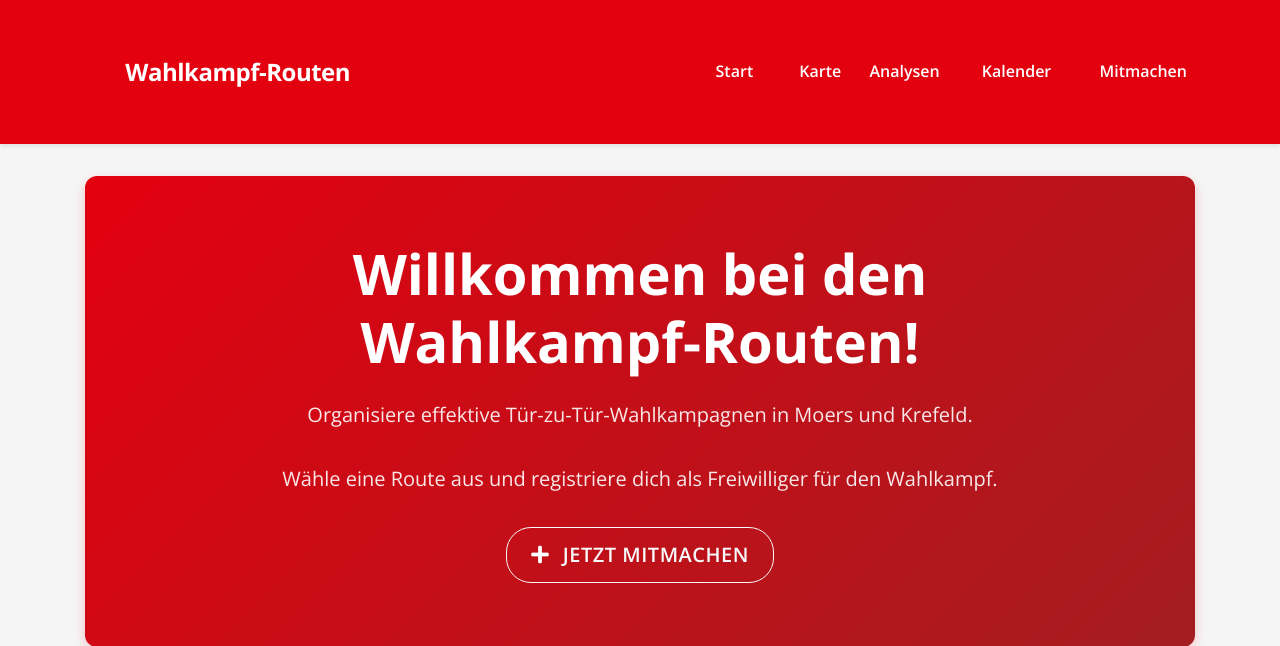
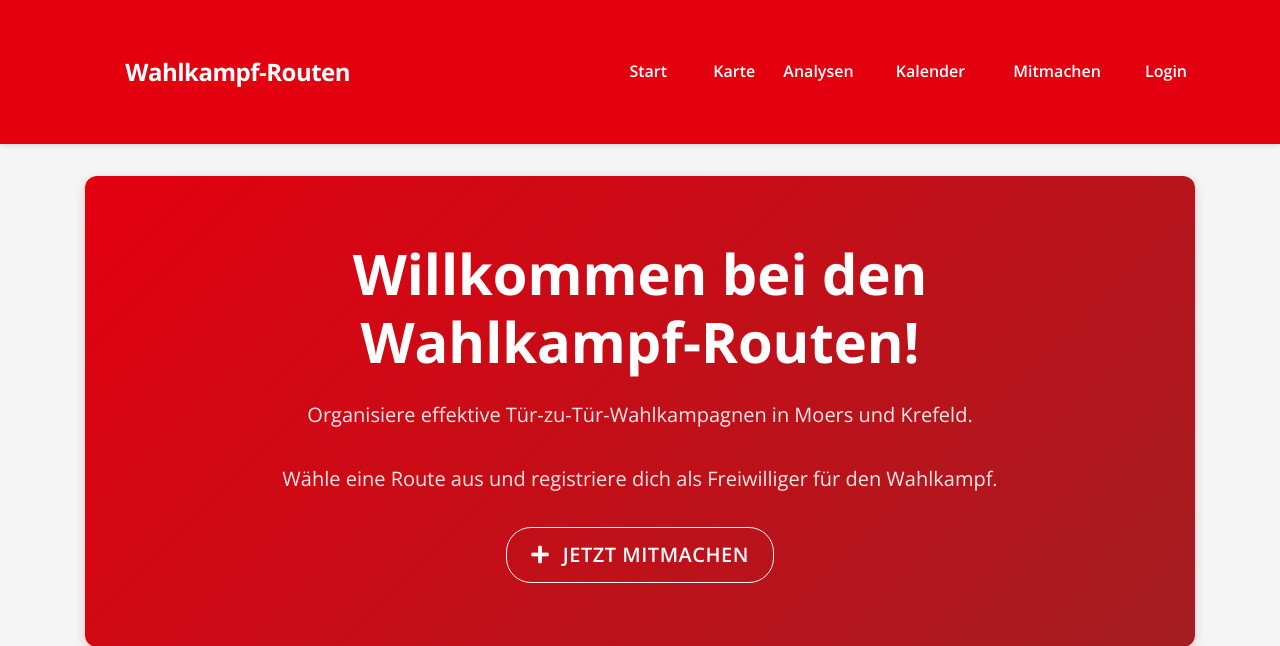
Before and after one commit to Annomy111/Router, a Flask app: page / in a window 1280 px wide. Shown: the top 646 px of the page. Run offline with Flask 3, Linux system fonts and the light colour scheme; the visitor is signed in with stand-in values (Sample User, id 1); data comes from the database, SQL or seed files in the repository; data that the repository does not hold is empty.

Commit message:
Füge Admin-Link zur Navigation hinzu

```diff
--- a/templates/base.html
+++ b/templates/base.html
@@ -277,6 +277,24 @@
                             <i class="fas fa-user-plus"></i> Mitmachen
                         </a>
                     </li>
+                    {% if current_user.is_authenticated and current_user.is_admin %}
+                    <li class="nav-item">
+                        <a class="nav-link" href="{{ url_for('admin_panel') }}">
+                            <i class="fas fa-shield-alt"></i> Admin
+                        </a>
+                    </li>
+                    <li class="nav-item">
+                        <a class="nav-link" href="{{ url_for('logout') }}">
+                            <i class="fas fa-sign-out-alt"></i> Logout
+                        </a>
+                    </li>
+                    {% else %}
+                    <li class="nav-item">
+                        <a class="nav-link" href="{{ url_for('login') }}">
+                            <i class="fas fa-sign-in-alt"></i> Login
+                        </a>
+                    </li>
+                    {% endif %}
                 </ul>
             </div>
         </div>
```
